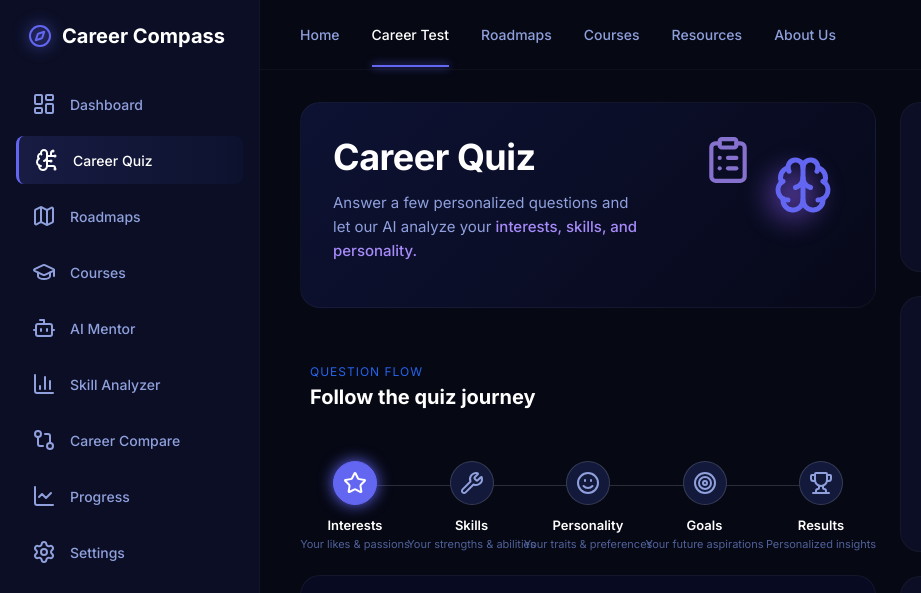
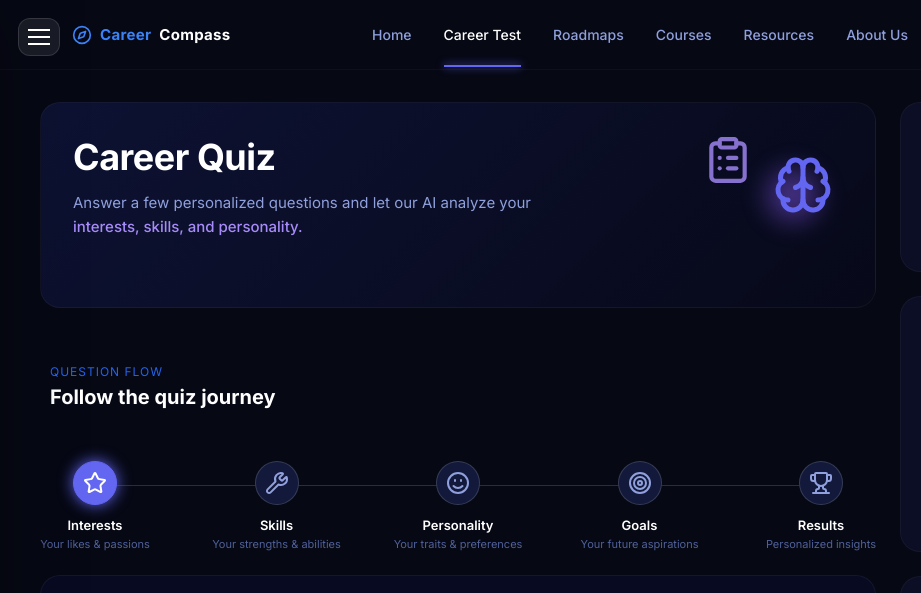
Before and after one commit to srivastavaharsh2921-art/career-compass, a plain HTML site: page frontend/test.html in a window 1280 px wide. Shown: the top 593 px of the page, 0-921 px from the left. Drawn offline with nearby package versions, Linux system fonts and the light colour scheme.

Commit message:
Sidebar menu on test page for now..

```diff
--- a/frontend/index.html
+++ b/frontend/index.html
@@ -14,6 +14,10 @@
 </head>
 
 <body>
+
+    <button id="hamburger" class="hamburger" aria-label="Toggle menu" aria-expanded="false">
+        <span class="lines"></span>
+    </button>
 
     <div class="container">
         <!-- Header -->
@@ -222,6 +226,8 @@
         </section>
     </div>
 
+    <script src="script.js"></script>
+
     <script>
         document.addEventListener('DOMContentLoaded', () => {
             const passwordInput = document.querySelector('#password');
--- a/frontend/test.css
+++ b/frontend/test.css
@@ -36,6 +36,90 @@
       flex-direction: column;
       justify-content: space-between;
       border-right: 1px solid rgba(255, 255, 255, 0.03);
+      position: fixed;
+      top: 0;
+      left: 0;
+      height: 100vh;
+      transform: translateX(-110%);
+      transition: transform 0.28s ease;
+      z-index: 1200;
+      overflow-y: auto;
+      overscroll-behavior: contain;
+      box-shadow: 20px 0 80px rgba(0, 0, 0, 0.4);
+    }
+
+    .sidebar.open {
+      transform: translateX(0);
+    }
+
+    .sidebar.scrolled {
+      box-shadow: -20px 0 80px rgba(0, 0, 0, 0.45);
+    }
+
+    .sidebar-overlay {
+      position: fixed;
+      inset: 0;
+      background: rgba(0, 0, 0, 0.45);
+      opacity: 0;
+      pointer-events: none;
+      transition: opacity 0.2s ease;
+      z-index: 1100;
+    }
+
+    .sidebar-overlay.visible {
+      opacity: 1;
+      pointer-events: auto;
+    }
+
+    .sidebar-toggle {
+      position: fixed;
+      top: 18px;
+      left: 18px;
+      width: 42px;
+      height: 38px;
+      background: rgba(255, 255, 255, 0.08);
+      border: 1px solid rgba(255, 255, 255, 0.12);
+      border-radius: 12px;
+      display: inline-flex;
+      align-items: center;
+      justify-content: center;
+      z-index: 1300;
+      cursor: pointer;
+    }
+
+    .sidebar-toggle .lines {
+      display: block;
+      width: 22px;
+      height: 2px;
+      background: #fff;
+      position: relative;
+      transition: background-color 0.2s ease;
+    }
+
+    .sidebar-toggle .lines::before,
+    .sidebar-toggle .lines::after {
+      content: '';
+      position: absolute;
+      left: 0;
+      width: 22px;
+      height: 2px;
+      background: #fff;
+      transition: transform 0.18s ease;
+    }
+
+    .sidebar-toggle .lines::before { top: -7px; }
+    .sidebar-toggle .lines::after { top: 7px; }
+
+    .sidebar-toggle[aria-expanded='true'] .lines {
+      background: transparent;
+    }
+
+    .sidebar-toggle[aria-expanded='true'] .lines::before {
+      transform: translateY(7px) rotate(45deg);
+    }
+
+    .sidebar-toggle[aria-expanded='true'] .lines::after {
+      transform: translateY(-7px) rotate(-45deg);
     }
 
     .logo-container {
@@ -154,13 +238,47 @@
       padding: 0 40px;
       display: flex;
       align-items: center;
-      justify-content: space-between;
+      justify-content: center;
+      position: relative;
       border-bottom: 1px solid rgba(255, 255, 255, 0.03);
+    }
+
+    .logo.page-title {
+      position: absolute;
+      left: 72px;
+      top: 50%;
+      transform: translateY(-50%);
+      display: inline-flex;
+      align-items: center;
+      gap: 8px;
+      text-decoration: none;
+      color: #fff;
+      font-size: 15px;
+      font-weight: 700;
+      letter-spacing: 0.02em;
+      z-index: 1250;
+    }
+
+    .logo.page-title .page-title-icon {
+      color: #3b82f6;
+      width: 20px;
+      height: 20px;
+    }
+
+    .logo.page-title span {
+      color: #3b82f6;
     }
 
     .top-nav {
       display: flex;
       gap: 32px;
+    }
+
+    .top-actions {
+      position: absolute;
+      right: 40px;
+      top: 50%;
+      transform: translateY(-50%);
     }
 
     .top-link {
--- a/frontend/test.html
+++ b/frontend/test.html
@@ -11,15 +11,13 @@
   <script src="https://unpkg.com/lucide@latest"></script>
 </head>
 <body>
+  <div class="sidebar-overlay" id="sidebarOverlay" aria-hidden="true"></div>
+  <button id="sidebarToggle" class="sidebar-toggle" aria-label="Open sidebar" aria-expanded="false">
+    <span class="lines"></span>
+  </button>
 
-  <aside class="sidebar">
+  <aside class="sidebar" id="sidebar">
     <div>
-      <div class="logo-container">
-        <i data-lucide="compass" class="logo-icon"></i>
-        <span>Career Compass</span>
-      </div>
-
-
         <nav class="nav-menu">
         <a href="#" class="nav-item">
           <i data-lucide="layout-dashboard"></i> Dashboard
@@ -27,7 +25,7 @@
         <a href="#" class="nav-item active">
           <i data-lucide="brain-circuit"></i> Career Quiz
         </a>
-        <a href="#" class="nav-item">
+        <a href="roadmap.html" class="nav-item">
           <i data-lucide="map"></i> Roadmaps
         </a>
         <a href="#" class="nav-item">
@@ -66,6 +64,10 @@
   <main class="main-wrapper">
 
     <header class="top-bar">
+      <a href="index.html" class="logo page-title">
+        <i data-lucide="compass" class="page-title-icon"></i>
+        <span>Career</span> Compass
+      </a>
       <div class="top-nav">
         <a href="index.html" class="top-link">Home</a>
         <a href="#" class="top-link active">Career Test</a>
@@ -262,6 +264,33 @@
     // Initialize standard Lucide SVG icons smoothly
     lucide.createIcons();
 
+    const sidebar = document.getElementById('sidebar');
+    const sidebarToggle = document.getElementById('sidebarToggle');
+    const sidebarOverlay = document.getElementById('sidebarOverlay');
+
+    function setSidebarOpen(isOpen) {
+      if (!sidebar || !sidebarToggle || !sidebarOverlay) return;
+      sidebar.classList.toggle('open', isOpen);
+      sidebarOverlay.classList.toggle('visible', isOpen);
+      sidebarToggle.setAttribute('aria-expanded', String(isOpen));
+      sidebarToggle.setAttribute('aria-label', isOpen ? 'Close sidebar' : 'Open sidebar');
+    }
+
+    sidebarToggle?.addEventListener('click', () => {
+      const isOpen = sidebar.classList.contains('open');
+      setSidebarOpen(!isOpen);
+    });
+
+    sidebarOverlay?.addEventListener('click', () => setSidebarOpen(false));
+
+    sidebar?.addEventListener('scroll', () => {
+      sidebar.classList.toggle('scrolled', sidebar.scrollTop > 0);
+    });
+
+    document.addEventListener('keydown', (event) => {
+      if (event.key === 'Escape') setSidebarOpen(false);
+    });
+
     const maxSelections = 3;
     const optionBoxes = Array.from(document.querySelectorAll('.option-box'));
     const otherInputContainer = document.querySelector('.other-input-container');
```
Also changed, not shown: frontend/roadmap.html (+0 -1 lines).
